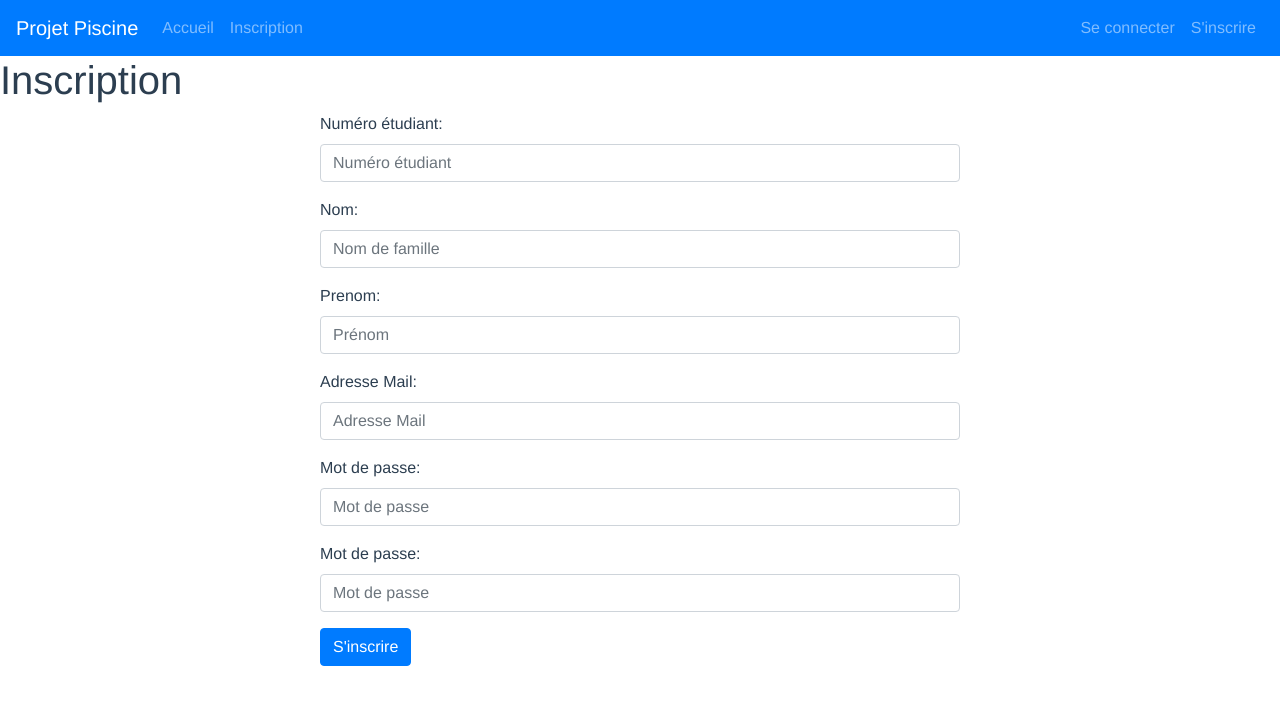
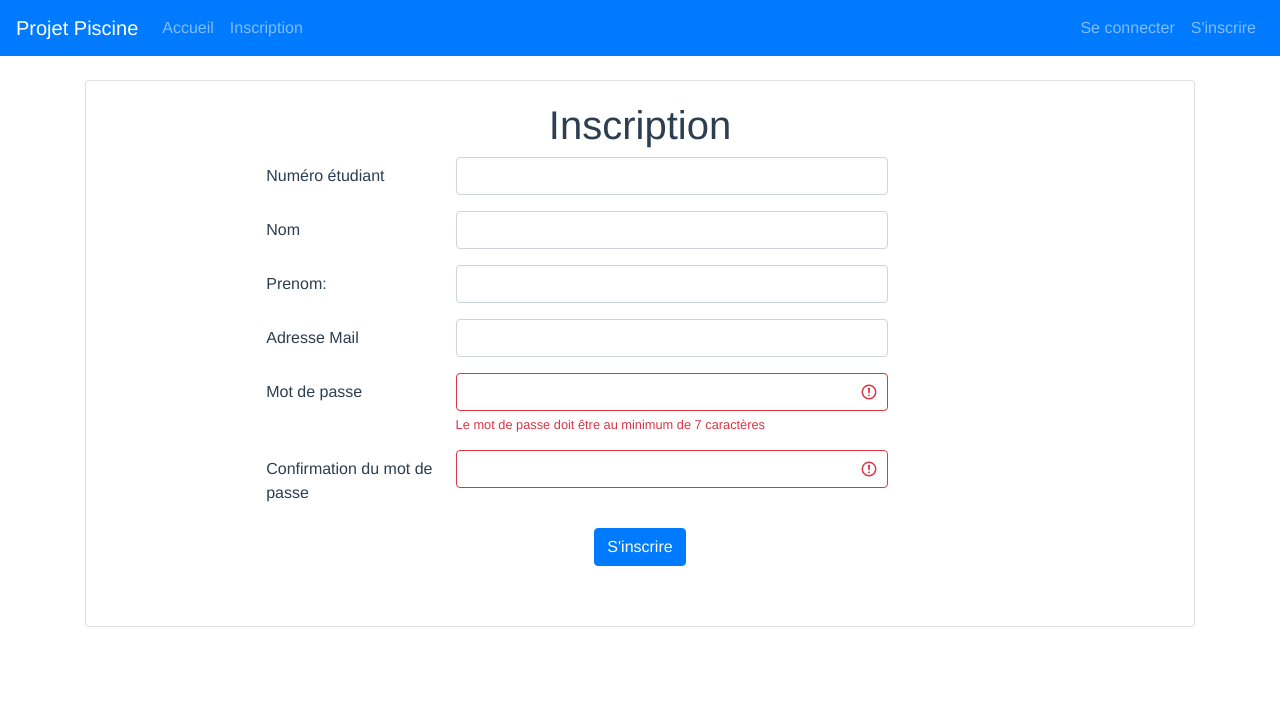
Before and after one commit to CemSARISOY/Piscine, a Vue app in the folder front/: page /signup in a window 1280 px wide. Shown: the top 704 px of the page. Built offline with nearby package versions, Linux system fonts and the light colour scheme; no server answers; what vue-cookie would draw is missing.

Commit message:
feat: signup style

```diff
--- a/front/src/components/SignUpForm.vue
+++ b/front/src/components/SignUpForm.vue
@@ -3,72 +3,94 @@
         <b-form @submit="onSubmit">
             <b-form-group
                 id="input-group-1"
-                label="Numéro étudiant:"
+                label="Numéro étudiant "
                 label-for="input-numEtu"
+                label-cols-sm="4"
+                label-cols-lg="3"
+                content-cols-sm
+                content-cols-lg="7"
             >
                 <b-form-input
                 id="input-numEtu"
                 v-model="form.numEtu"
-                type="text"
+                type="number"
                 required
-                placeholder="Numéro étudiant"
                 ></b-form-input>
             </b-form-group>
 
-            <b-form-group id="input-group-2" label="Nom:" label-for="input-nom">
+            <b-form-group
+            label-cols-sm="4"
+                label-cols-lg="3"
+                content-cols-sm
+                content-cols-lg="7"
+             id="input-group-2" label="Nom " label-for="input-nom">
                 <b-form-input
                 id="input-nom"
                 type="text"
                 v-model="form.nom"
                 required
-                placeholder="Nom de famille"
                 ></b-form-input>
             </b-form-group>
 
-            <b-form-group id="input-group-3" label="Prenom:" label-for="input-prenom">
+            <b-form-group label-cols-sm="4"
+                label-cols-lg="3"
+                content-cols-sm
+                content-cols-lg="7" id="input-group-3" label="Prenom:" label-for="input-prenom">
                 <b-form-input
                 id="input-prenom"
                 type="text"
                 v-model="form.prenom"
                 required
-                placeholder="Prénom"
                 ></b-form-input>
             </b-form-group>
 
 
 
-            <b-form-group id="input-group-4" label="Adresse Mail:" label-for="input-email">
+            <b-form-group label-cols-sm="4"
+                label-cols-lg="3"
+                content-cols-sm
+                content-cols-lg="7" id="input-group-4" label="Adresse Mail " label-for="input-email">
                 <b-form-input
                 id="input-email"
                 type="email"
                 v-model="form.email"
                 required
-                placeholder="Adresse Mail"
                 ></b-form-input>
             </b-form-group>
 
-            <b-form-group id="input-group-4" label="Mot de passe:" label-for="input-password">
+            <b-form-group label-cols-sm="4"
+                label-cols-lg="3"
+                content-cols-sm
+                content-cols-lg="7" id="input-group-4" label="Mot de passe " label-for="input-password">
                 <b-form-input
                 id="input-password"
                 type="password"
                 v-model="form.password"
+                :state="pwdState"
                 required
-                placeholder="Mot de passe"
                 ></b-form-input>
+                <b-form-invalid-feedback id="input-live-feedback">
+                  Le mot de passe doit être au minimum de 7 caractères
+                </b-form-invalid-feedback>
             </b-form-group>
 
-            <b-form-group id="input-group-4" label="Mot de passe:" label-for="passwordCheck">
+            <b-form-group label-cols-sm="4"
+                label-cols-lg="3"
+                content-cols-sm
+                content-cols-lg="7" id="input-group-4" label="Confirmation du mot de passe" label-for="passwordCheck">
                 <b-form-input
                 id="input-passwordCheck"
                 type="password"
                 v-model="form.passwordCheck"
+                :state="pwdCheck"
                 required
-                placeholder="Mot de passe"
                 ></b-form-input>
+
             </b-form-group>
 
-
+        <div class="text-center">
         <b-button type="submit" variant="primary">S'inscrire</b-button>
+        </div>
         </b-form>
         <br>
         <p id='txtError'></p>
@@ -94,27 +116,24 @@
         },
       }
     },
+    computed:{
+      pwdState(){
+        return this.form.password.length > 6 ? true : false
+      },
+      pwdCheck(){
+        return this.form.password == this.form.passwordCheck && this.form.password.length > 6 ? true : false
+      }
+    },
     methods: {
       onSubmit(evt) {
         evt.preventDefault()
-        alert(JSON.stringify(this.form))
-
         this.creerCompte()
 
 
 
       },
       handlePassword(){
-        if(this.form.password != this.form.passwordCheck){
-            var element = document.getElementById('txtError')
-            element.innerHTML = "Les mots de passes ne concordent pas"
-            // var element = document.getElementById('txtError');
-            return false;
-          }
-        else{
-          return true;
-        }
-
+        return this.form.password == this.form.passwordCheck
       },
       creerCompte(){
       if(this.handlePassword()){
@@ -129,14 +148,21 @@
           "promoEtudiant" : 2020
         }
         )
-        .then((response)=>{
-          console.log(response);
+        .then(()=>{
           this.$router.push("/login")
+
         })
         .catch((error)=>{
-          console.log(error);
+          this.makeToast(error.response.data.message)
         })
       }
+      },
+      makeToast(string){
+        this.$bvToast.toast(string, {
+          title: 'Erreur !',
+          variant: 'danger',
+          autoHideDelay: 5000,
+        })
       }
     }
   }
@@ -144,7 +170,7 @@
 
 <style scoped>
     .form{
-        width:50%;
+        width:70%;
         margin:auto
     }
     #txtError{
--- a/front/src/views/Login.vue
+++ b/front/src/views/Login.vue
@@ -1,6 +1,6 @@
 <template>
     <div class="login">
-        <b-container>
+        <b-container class="mt-4">
             <b-card>
                 <div class="text-center">
                     <h1>Connexion</h1>
--- a/front/src/views/MyAccount.vue
+++ b/front/src/views/MyAccount.vue
@@ -1,6 +1,6 @@
 <template>
   <div class=signup>
-    <b-container>
+    <b-container class="mt-4">
       <b-card>
         <div class="text-center">
           <h2>Votre compte</h2>
--- a/front/src/views/Profs.vue
+++ b/front/src/views/Profs.vue
@@ -1,6 +1,6 @@
 <template>
     <div id="promos">
-        <b-container>
+        <b-container class="mt-4">
             <b-card>
                 <b-form inline @submit.prevent="onSubmit" class="float-right">
                     <label class="sr-only" for="nomP">Name</label>
--- a/front/src/views/Promos.vue
+++ b/front/src/views/Promos.vue
@@ -1,6 +1,6 @@
 <template>
     <div id="promos">
-        <b-container>
+        <b-container class="mt-4">
             <b-card>
                 <b-tabs content-class="mt-3">
                     <b-tab title="IG3" active>
--- a/front/src/views/SignUp.vue
+++ b/front/src/views/SignUp.vue
@@ -1,7 +1,11 @@
 <template>
   <div class=myaccount>
-    <h1>Inscription</h1>
-    <sign-up-form/>
+    <b-container class="mt-4">
+      <b-card>
+        <h1 class="text-center">Inscription</h1>
+        <sign-up-form/>
+      </b-card>
+    </b-container>
   </div>
 </template>
 <script>
```
